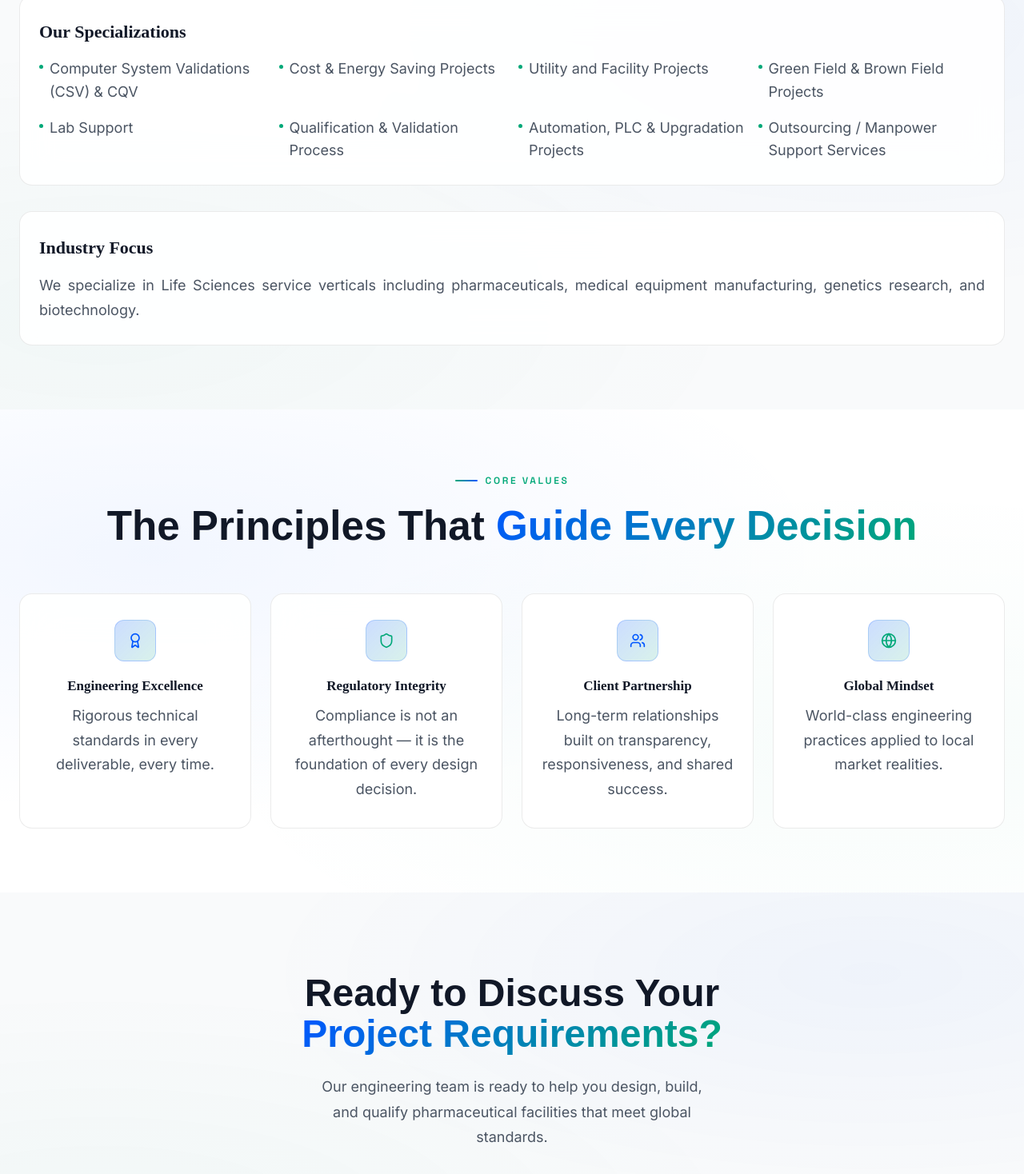
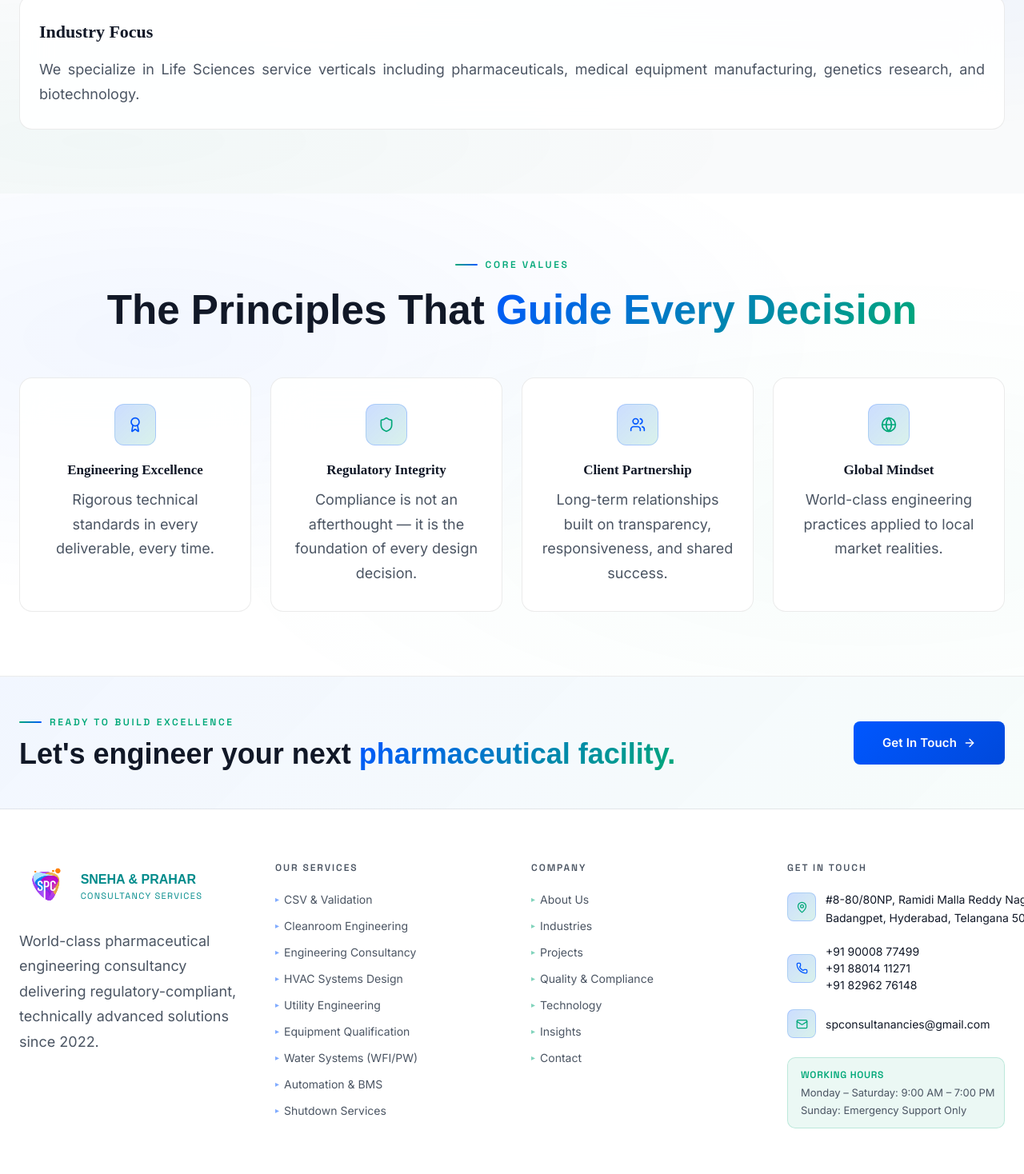
Before and after one commit to Prudvinayak-1729/SP-Consultancy, a React (Vite) app: page /services in a window 1280 px wide. Shown: the part 1729-3197 px from the top of the page at 80% size. Built offline with nearby package versions, Linux system fonts and the light colour scheme; the HTML template or start-up script is replaced by a standard one; a web font is replaced by a local one.

Commit message:
the servics and technology screen changes

```diff
--- a/src/pages/About.tsx
+++ b/src/pages/About.tsx
@@ -234,50 +234,6 @@ export default function About() {
         </div>
       </section>
 
-      {/* Corporate Profile Highlights */}
-      <section className="mesh-bg-alt" style={{ padding: 'clamp(60px, 8vw, 80px) 0' }}>
-        <div className="max-w-7xl mx-auto px-4 sm:px-6">
-          <div className="text-center mb-10 sm:mb-14">
-            <div className="section-label mb-4 sm:mb-5" style={{ justifyContent: 'center' }}>Corporate Profile</div>
-            <h2 className="section-heading" style={{ fontSize: 'clamp(24px, 4vw, 52px)' }}>
-              Sneha & Prahar Consultancy
-              <span className="gradient-text"> Services Highlights</span>
-            </h2>
-          </div>
-          <div className="glass-card" style={{ padding: 'clamp(24px, 4vw, 32px) clamp(16px, 3vw, 24px)' }}>
-            <div className="grid grid-cols-1 sm:grid-cols-2 lg:grid-cols-3 gap-4 sm:gap-6">
-              {[
-                'Life Science & Pharmaceutical Engineering Solutions',
-                'Qualification & Validation Support',
-                'Facility and Utility Projects',
-                'Automation & Improvement Projects',
-                'Trusted Support Partner for Leading Pharma Organizations',
-                'Cost & Energy Saving Expertise'
-              ].map((item, i) => (
-                <div key={i} className="flex items-center gap-3">
-                  <div
-                    style={{
-                      width: 'clamp(32px, 4vw, 40px)',
-                      height: 'clamp(32px, 4vw, 40px)',
-                      borderRadius: '10px',
-                      background: i % 2 === 0 ? 'rgba(0,87,255,0.15)' : 'rgba(0,168,120,0.15)',
-                      border: `1px solid ${i % 2 === 0 ? 'rgba(0,87,255,0.3)' : 'rgba(0,168,120,0.3)'}`,
-                      display: 'flex',
-                      alignItems: 'center',
-                      justifyContent: 'center',
-                      flexShrink: 0
-                    }}
-                  >
-                    <CheckCircle size={16} style={{ color: i % 2 === 0 ? '#0057FF' : '#00A878' }} />
-                  </div>
-                  <span style={{ fontFamily: 'Inter', fontSize: 'clamp(14px, 2.5vw, 18px)', color: '#4B5563', fontWeight: 500, lineHeight: 1.6, marginTop: '0px' }}>{item}</span>
-                </div>
-              ))}
-            </div>
-          </div>
-        </div>
-      </section>
-
       {/* Timeline */}
       <section className="mesh-bg-alt" style={{ padding: 'clamp(60px, 8vw, 80px) 0 clamp(80px, 10vw, 120px) 0' }}>
         <div className="max-w-4xl mx-auto px-4 sm:px-6">
--- a/src/pages/Services.tsx
+++ b/src/pages/Services.tsx
@@ -1,5 +1,4 @@
-import { Link } from 'react-router-dom'
-import { ArrowRight, Award, Shield, Users, Globe } from 'lucide-react'
+import { Award, Shield, Users, Globe } from 'lucide-react'
 
 const services = [
   { title: 'Engineering Consultancy', desc: 'Concept to commissioning engineering for GMP facilities', color: '#0057FF' },
@@ -30,17 +29,6 @@ const services = [
     desc: 'Complete engineering, expansion, modernization, commissioning, and validation of pharmaceutical manufacturing facilities.',
     color: '#00A878',
   },
-]
-
-const specializations = [
-  'Computer System Validations (CSV) & CQV',
-  'Cost & Energy Saving Projects',
-  'Utility and Facility Projects',
-  'Green Field & Brown Field Projects',
-  'Lab Support',
-  'Qualification & Validation Process',
-  'Automation, PLC & Upgradation Projects',
-  'Outsourcing / Manpower Support Services'
 ]
 
 const values = [
@@ -103,22 +91,9 @@ export default function Services() {
         </div>
       </section>
 
-      {/* Specializations */}
+      {/* Industry Focus */}
       <section className="mesh-bg-alt" style={{ padding: 'clamp(60px, 8vw, 80px) 0' }}>
         <div className="max-w-7xl mx-auto px-4 sm:px-6">
-          <div className="glass-card" style={{ padding: 'clamp(20px, 3vw, 28px) clamp(16px, 2vw, 24px)', marginBottom: 'clamp(24px, 4vw, 32px)' }}>
-            <h3 style={{ fontFamily: 'Satoshi', fontWeight: 700, fontSize: 'clamp(18px, 3vw, 22px)', color: '#111827', marginBottom: 'clamp(12px, 2vw, 16px)' }}>Our Specializations</h3>
-            <div className="grid grid-cols-1 sm:grid-cols-2 lg:grid-cols-4 gap-3 sm:gap-4">
-              {specializations.map((item, i) => (
-                <div key={i} className="flex items-start gap-2">
-                  <div style={{ width: 5, height: 5, borderRadius: '50%', background: '#00A878', flexShrink: 0, marginTop: '9px' }} />
-                  <span style={{ fontFamily: 'Inter', fontSize: 'clamp(14px, 2.5vw, 18px)', color: '#4B5563', lineHeight: 1.6, marginTop: '0px' }}>{item}</span>
-                </div>
-              ))}
-            </div>
-          </div>
-
-          {/* Industry Focus */}
           <div className="glass-card" style={{ padding: 'clamp(20px, 3vw, 28px) clamp(16px, 2vw, 24px)' }}>
             <h3 style={{ fontFamily: 'Satoshi', fontWeight: 700, fontSize: 'clamp(18px, 3vw, 22px)', color: '#111827', marginBottom: 'clamp(12px, 2vw, 16px)' }}>Industry Focus</h3>
             <p className="body-text" style={{ fontSize: 'clamp(14px, 2.5vw, 18px)', lineHeight: 1.7, textAlign: 'justify' }}>
@@ -149,24 +124,6 @@ export default function Services() {
           </div>
         </div>
       </section>
-
-      {/* CTA */}
-      <section className="mesh-bg-alt" style={{ padding: 'clamp(60px, 8vw, 100px) 0' }}>
-        <div className="max-w-7xl mx-auto px-6 text-center">
-          <h2 className="section-heading mb-6" style={{ fontSize: 'clamp(28px, 4vw, 48px)' }}>
-            Ready to Discuss Your
-            <br />
-            <span className="gradient-text">Project Requirements?</span>
-          </h2>
-          <p className="body-text mb-8" style={{ fontSize: 'clamp(14px, 2.5vw, 18px)', maxWidth: '500px', margin: '0 auto 32px' }}>
-            Our engineering team is ready to help you design, build, and qualify
-            pharmaceutical facilities that meet global standards.
-          </p>
-          <Link to="/contact" className="btn-primary" style={{ padding: 'clamp(12px, 2vw, 16px) clamp(28px, 4vw, 36px)', fontSize: 'clamp(13px, 2vw, 15px)' }}>
-            Get In Touch <ArrowRight size={16} />
-          </Link>
-        </div>
-      </section>
     </div>
   )
 }
--- a/src/pages/Technology.tsx
+++ b/src/pages/Technology.tsx
@@ -139,6 +139,37 @@ export default function Technology() {
           </div>
         </div>
       </section>
+
+      {/* Corporate Profile */}
+      <section className="mesh-bg-alt" style={{ padding: 'clamp(60px, 8vw, 100px) 0' }}>
+        <div className="max-w-7xl mx-auto px-4 sm:px-6">
+          <div className="text-center mb-10 sm:mb-14">
+            <div className="section-label mb-4 sm:mb-5" style={{ justifyContent: 'center' }}>Corporate Profile</div>
+            <h2 className="section-heading mb-6" style={{ fontSize: 'clamp(24px, 4vw, 52px)' }}>
+              Sneha &amp; Prahar Consultancy
+              <br />
+              <span className="gradient-text">Services Highlights</span>
+            </h2>
+          </div>
+          <div className="glass-card" style={{ padding: 'clamp(24px, 3vw, 36px) clamp(20px, 3vw, 32px)' }}>
+            <div className="grid grid-cols-1 sm:grid-cols-2 lg:grid-cols-3 gap-4 sm:gap-6">
+              {[
+                'Life Science & Pharmaceutical Engineering Solutions',
+                'Qualification & Validation Support',
+                'Facility and Utility Projects',
+                'Automation & Improvement Projects',
+                'Trusted Support Partner for Leading Pharma Organizations',
+                'Cost & Energy Saving Expertise'
+              ].map((item, i) => (
+                <div key={i} className="flex items-start gap-3">
+                  <div style={{ width: 6, height: 6, borderRadius: '50%', background: '#0057FF', flexShrink: 0, marginTop: '10px' }} />
+                  <span style={{ fontFamily: 'Inter', fontSize: 'clamp(14px, 2.5vw, 18px)', color: '#4B5563', lineHeight: 1.7, marginTop: '0px' }}>{item}</span>
+                </div>
+              ))}
+            </div>
+          </div>
+        </div>
+      </section>
     </div>
   )
 }
```
